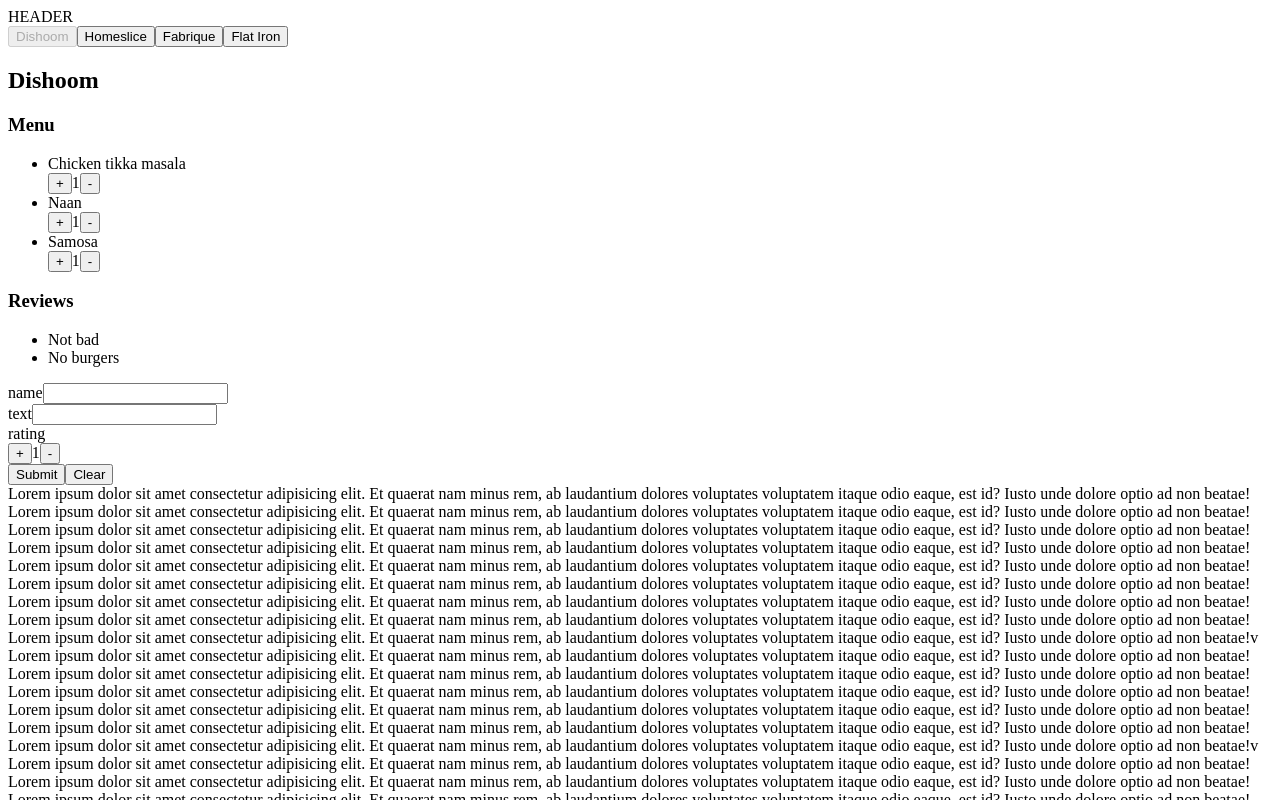
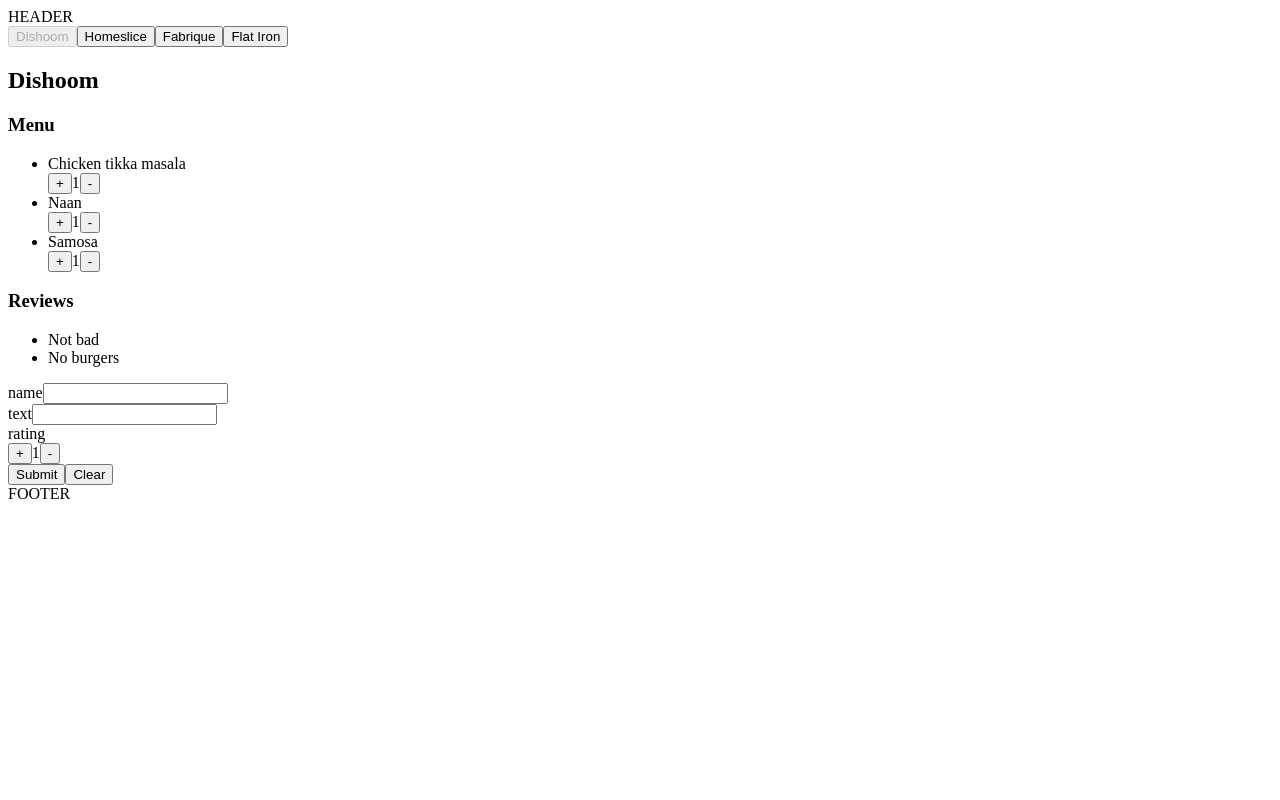
Before and after one commit to Olga-Konashina/react-restaurant, a React (Vite) app: page /restaurants in a window 1280 px wide. Shown: the top 800 px of the page. Built offline with nearby package versions, Linux system fonts and the light colour scheme.

Commit message:
Code review fixes

```diff
--- a/src/components/app/app.jsx
+++ b/src/components/app/app.jsx
@@ -1,152 +1,11 @@
-import { useEffect, useState } from "react";
 import { Layout } from "../layout/layout";
 import { RestaurantsPage } from "../restaurants-page/restaurants-page";
 
 export const App = () => {
-  const [scrollPercent, setScrollPercent] = useState(0);
-
-  useEffect(() => {
-    const handleScroll = () => {
-      const scrollTop = window.scrollY || document.documentElement.scrollTop;
-      const scrollHeight =
-        document.documentElement.scrollHeight -
-        document.documentElement.clientHeight;
-      const scrolled = (scrollTop / scrollHeight) * 100;
-      setScrollPercent(scrolled);
-    };
-
-    window.addEventListener("scroll", handleScroll);
-
-    return () => window.removeEventListener("scroll", handleScroll);
-  }, []);
-
-  const containerStyle = {
-    position: "fixed",
-    top: 0,
-    left: 0,
-    width: "100%",
-    height: "5px",
-    backgroundColor: "fff",
-    zIndex: 9999,
-  };
-
-  const progressStyle = {
-    height: "100%",
-    width: `${scrollPercent}%`,
-    backgroundColor: "red",
-    transition: "width 0.25s ease-out",
-  };
-
   return (
     <>
-      <div style={containerStyle}>
-        <div style={progressStyle} />
-      </div>
       <Layout>
         <RestaurantsPage />
-        <>
-          Lorem ipsum dolor sit amet consectetur adipisicing elit. Et quaerat
-          nam minus rem, ab laudantium dolores voluptates voluptatem itaque odio
-          eaque, est id? Iusto unde dolore optio ad non beatae! Lorem ipsum
-          dolor sit amet consectetur adipisicing elit. Et quaerat nam minus rem,
-          ab laudantium dolores voluptates voluptatem itaque odio eaque, est id?
-          Iusto unde dolore optio ad non beatae! Lorem ipsum dolor sit amet
-          consectetur adipisicing elit. Et quaerat nam minus rem, ab laudantium
-          dolores voluptates voluptatem itaque odio eaque, est id? Iusto unde
-          dolore optio ad non beatae! Lorem ipsum dolor sit amet consectetur
-          adipisicing elit. Et quaerat nam minus rem, ab laudantium dolores
-          voluptates voluptatem itaque odio eaque, est id? Iusto unde dolore
-          optio ad non beatae! Lorem ipsum dolor sit amet consectetur
-          adipisicing elit. Et quaerat nam minus rem, ab laudantium dolores
-          voluptates voluptatem itaque odio eaque, est id? Iusto unde dolore
-          optio ad non beatae! Lorem ipsum dolor sit amet consectetur
-          adipisicing elit. Et quaerat nam minus rem, ab laudantium dolores
-          voluptates voluptatem itaque odio eaque, est id? Iusto unde dolore
-          optio ad non beatae! Lorem ipsum dolor sit amet consectetur
-          adipisicing elit. Et quaerat nam minus rem, ab laudantium dolores
-          voluptates voluptatem itaque odio eaque, est id? Iusto unde dolore
-          optio ad non beatae! Lorem ipsum dolor sit amet consectetur
-          adipisicing elit. Et quaerat nam minus rem, ab laudantium dolores
-          voluptates voluptatem itaque odio eaque, est id? Iusto unde dolore
-          optio ad non beatae! Lorem ipsum dolor sit amet consectetur
-          adipisicing elit. Et quaerat nam minus rem, ab laudantium dolores
-          voluptates voluptatem itaque odio eaque, est id? Iusto unde dolore
-          optio ad non beatae!v Lorem ipsum dolor sit amet consectetur
-          adipisicing elit. Et quaerat nam minus rem, ab laudantium dolores
-          voluptates voluptatem itaque odio eaque, est id? Iusto unde dolore
-          optio ad non beatae! Lorem ipsum dolor sit amet consectetur
-          adipisicing elit. Et quaerat nam minus rem, ab laudantium dolores
-          voluptates voluptatem itaque odio eaque, est id? Iusto unde dolore
-          optio ad non beatae! Lorem ipsum dolor sit amet consectetur
-          adipisicing elit. Et quaerat nam minus rem, ab laudantium dolores
-          voluptates voluptatem itaque odio eaque, est id? Iusto unde dolore
-          optio ad non beatae! Lorem ipsum dolor sit amet consectetur
-          adipisicing elit. Et quaerat nam minus rem, ab laudantium dolores
-          voluptates voluptatem itaque odio eaque, est id? Iusto unde dolore
-          optio ad non beatae! Lorem ipsum dolor sit amet consectetur
-          adipisicing elit. Et quaerat nam minus rem, ab laudantium dolores
-          voluptates voluptatem itaque odio eaque, est id? Iusto unde dolore
-          optio ad non beatae! Lorem ipsum dolor sit amet consectetur
-          adipisicing elit. Et quaerat nam minus rem, ab laudantium dolores
-          voluptates voluptatem itaque odio eaque, est id? Iusto unde dolore
-          optio ad non beatae!v Lorem ipsum dolor sit amet consectetur
-          adipisicing elit. Et quaerat nam minus rem, ab laudantium dolores
-          voluptates voluptatem itaque odio eaque, est id? Iusto unde dolore
-          optio ad non beatae! Lorem ipsum dolor sit amet consectetur
-          adipisicing elit. Et quaerat nam minus rem, ab laudantium dolores
-          voluptates voluptatem itaque odio eaque, est id? Iusto unde dolore
-          optio ad non beatae! Lorem ipsum dolor sit amet consectetur
-          adipisicing elit. Et quaerat nam minus rem, ab laudantium dolores
-          voluptates voluptatem itaque odio eaque, est id? Iusto unde dolore
-          optio ad non beatae! Lorem ipsum dolor sit amet consectetur
-          adipisicing elit. Et quaerat nam minus rem, ab laudantium dolores
-          voluptates voluptatem itaque odio eaque, est id? Iusto unde dolore
-          optio ad non beatae! Lorem ipsum dolor sit amet consectetur
-          adipisicing elit. Et quaerat nam minus rem, ab laudantium dolores
-          voluptates voluptatem itaque odio eaque, est id? Iusto unde dolore
-          optio ad non beatae! Lorem ipsum dolor sit amet, consectetur
-          adipiscing elit. Curabitur quis dui lobortis urna sodales congue ac
-          vel lacus. Aliquam tincidunt sem vitae ligula viverra, at aliquam
-          libero dapibus. Sed et nisi dolor. Aliquam erat volutpat. Vestibulum
-          laoreet bibendum lacinia. Phasellus tincidunt placerat ex. Phasellus
-          iaculis sapien a nisl finibus rhoncus. Nullam finibus vitae sem
-          iaculis elementum. Mauris sit amet luctus nulla, at ultrices diam.
-          Mauris ultricies rhoncus leo, nec ultricies ipsum sollicitudin sit
-          amet. Suspendisse pellentesque, odio non rhoncus condimentum, augue
-          orci euismod nulla, ut fermentum sapien risus at massa. Proin magna
-          leo, sodales vel placerat ac, porttitor non ante. Pellentesque
-          habitant morbi tristique senectus et netus et malesuada fames ac
-          turpis egestas. Quisque elit ante, pulvinar in finibus vitae,
-          consequat non augue. Nulla convallis convallis urna vel iaculis. Nam
-          molestie diam vitae turpis congue, sit amet mollis dolor feugiat.
-          Praesent porttitor consectetur urna ac fringilla. Etiam imperdiet enim
-          nec nisi efficitur faucibus. Suspendisse interdum purus dui. Ut
-          ultricies laoreet nunc, ac sagittis eros dignissim at. Suspendisse
-          placerat a quam sed aliquam. Donec mollis ex pellentesque, porttitor
-          libero id, dapibus nulla. Orci varius natoque penatibus et magnis dis
-          parturient montes, nascetur ridiculus mus. Orci varius natoque
-          penatibus et magnis dis parturient montes, nascetur ridiculus mus.
-          Morbi accumsan laoreet turpis sed porta. Donec ac nulla at lorem
-          ullamcorper eleifend. Nam eu nulla condimentum, dignissim sapien nec,
-          porttitor diam. Donec blandit sit amet ex nec tempor. Nam lacinia
-          justo at enim viverra eleifend. Vestibulum malesuada eleifend lacus at
-          varius. Morbi eu ligula vel elit porta blandit. Pellentesque ac dui at
-          elit elementum eleifend non ut eros. Nulla ullamcorper sem nulla, at
-          hendrerit dui sagittis ut. In tellus nibh, congue vel vehicula eu,
-          convallis ut lectus. Pellentesque porta magna efficitur feugiat
-          semper. Ut dapibus odio in ipsum consectetur, eget placerat turpis
-          gravida. Nam euismod varius tincidunt. Morbi ut interdum est. Nulla
-          consequat nisl eget arcu auctor, a porta nulla vestibulum. Mauris orci
-          justo, scelerisque sit amet velit non, sagittis tempor magna. Aenean
-          ut quam id tellus gravida vestibulum. Sed dictum dui vulputate,
-          pulvinar lacus id, pharetra turpis. Vivamus et ullamcorper turpis.
-          Morbi tristique eu eros quis imperdiet. Mauris luctus facilisis magna.
-          Vestibulum in faucibus odio, ut suscipit felis. Integer condimentum
-          nisl vitae pharetra imperdiet. Cras eu hendrerit tortor. Nulla viverra
-          faucibus ipsum, facilisis semper massa interdum id. Proin cursus, enim
-          id porta vestibulum, quam arcu vehicula nunc, quis faucibus nisl purus
-          quis leo.
-        </>
       </Layout>
     </>
   );
--- a/src/components/layout/layout.jsx
+++ b/src/components/layout/layout.jsx
@@ -1,8 +1,10 @@
 import { Children } from "react";
+import { ProgressBar } from "../progress-bar/progress-bar";
 
 export const Layout = ({ children }) => {
   return (
     <div>
+      <ProgressBar />
       <header>HEADER</header>
       {children}
       <footer>FOOTER</footer>
--- /dev/null
+++ b/src/components/progress-bar/progress-bar.jsx
@@ -0,0 +1,43 @@
+import { useEffect, useState } from "react";
+
+export const ProgressBar = () => {
+  const [scrollPercent, setScrollPercent] = useState(0);
+
+  useEffect(() => {
+    const handleScroll = () => {
+      const scrollTop = window.scrollY || document.documentElement.scrollTop;
+      const scrollHeight =
+        document.documentElement.scrollHeight -
+        document.documentElement.clientHeight;
+      const scrolled = (scrollTop / scrollHeight) * 100;
+      setScrollPercent(scrolled);
+    };
+
+    window.addEventListener("scroll", handleScroll);
+
+    return () => window.removeEventListener("scroll", handleScroll);
+  }, []);
+
+  const containerStyle = {
+    position: "fixed",
+    top: 0,
+    left: 0,
+    width: "100%",
+    height: "5px",
+    backgroundColor: "fff",
+    zIndex: 9999,
+  };
+
+  const progressStyle = {
+    height: "100%",
+    width: `${scrollPercent}%`,
+    backgroundColor: "red",
+    transition: "width 0.25s ease-out",
+  };
+
+  return (
+    <div style={containerStyle}>
+      <div style={progressStyle} />
+    </div>
+  );
+};
--- a/src/components/tab/review-form/review-form.jsx
+++ b/src/components/tab/review-form/review-form.jsx
@@ -25,7 +25,6 @@
   };
 
   return (
-    <>
     <form
       onSubmit={(e) => {
         e.preventDefault();
@@ -63,6 +62,5 @@
         <button onClick={() => dispatch({ type: SET_INITIAL })}>Clear</button>
       </>
     </form>
-    </>
   );
 };
```
Lines whose indentation alone changed are shown as unchanged.
